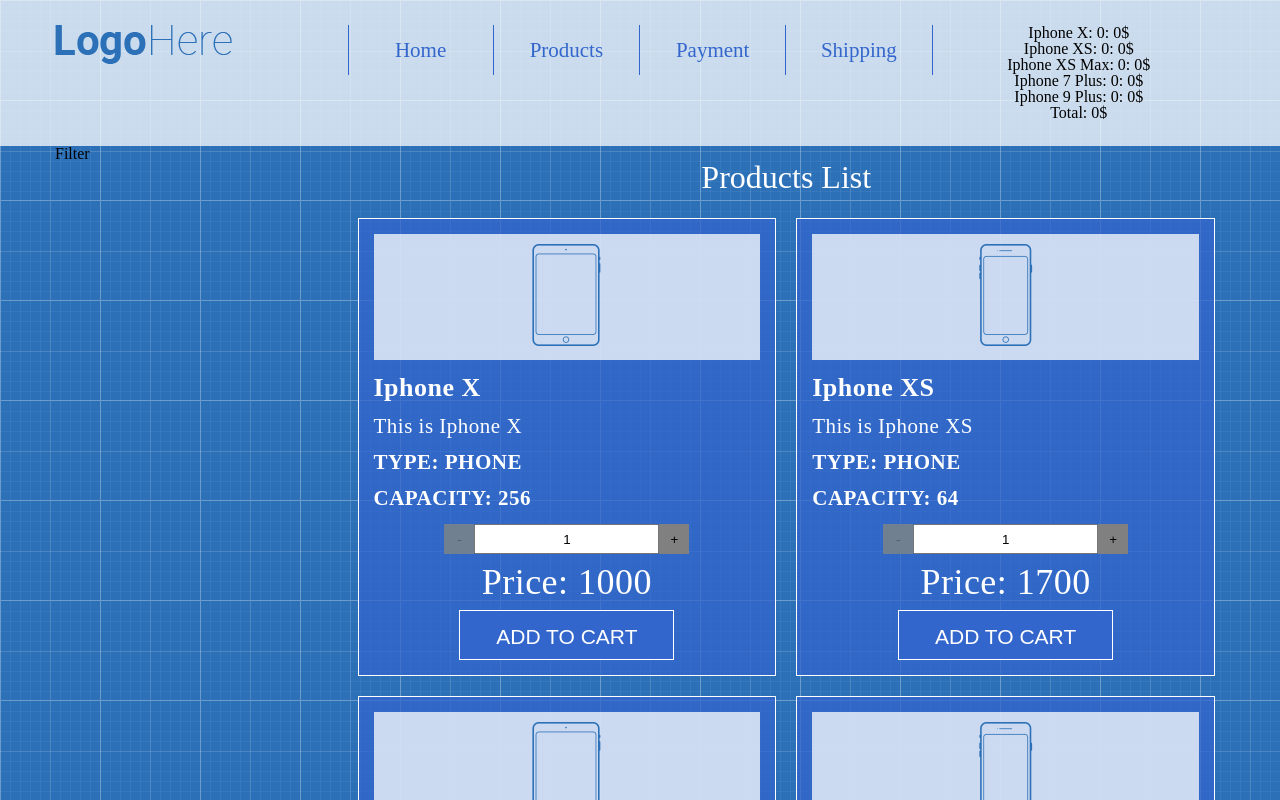
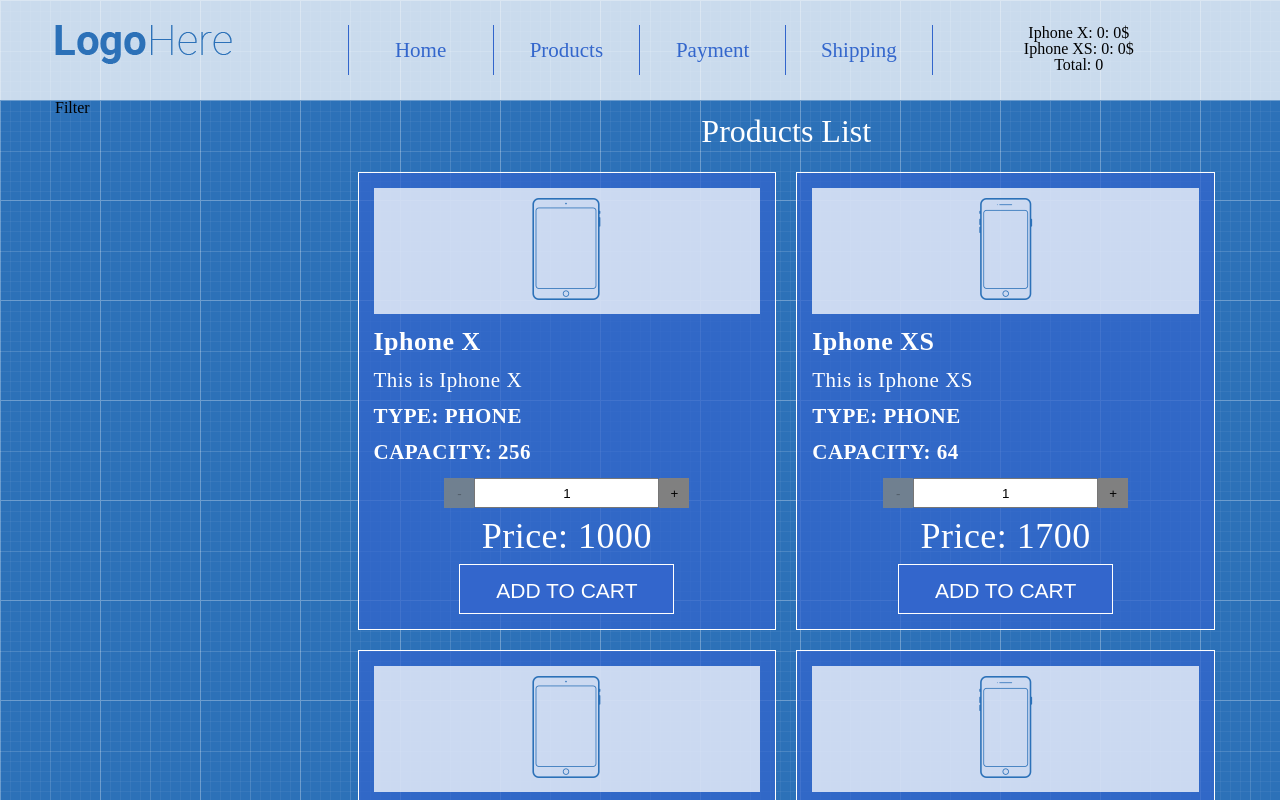
Before and after one commit to dimonkatri4/shop-project, a React (Create React App) app: page / in a window 1280 px wide. Shown: the top 800 px of the page. Built offline with nearby package versions, Linux system fonts and the light colour scheme.

Commit message:
добавили total за допомогою метода reduce

```diff
--- a/src/App/App.js
+++ b/src/App/App.js
@@ -14,9 +14,6 @@
 	productInCart: {
 		1:0,
 		2:0,
-		3:0,
-		4:0,
-		5:0
 	}
 }
 
--- a/src/App/Header/Cart/Cart.js
+++ b/src/App/Header/Cart/Cart.js
@@ -8,13 +8,12 @@
 	[product.id]:product
 }),{})
 
-console.log(productsMap)
 
 
 const Cart = ({
 	productInCart
 }) => {
-
+	console.log(keys(productInCart))
 	return (
 	<div className="cart text-center">
 		{
@@ -25,7 +24,10 @@
 					</div>
 			))
 		}
-		Total: 0$
+		Total: {
+			keys(productInCart).reduce((total,productId)=>
+			 total + (productsMap[productId].price * productInCart[productId]), 0 )
+		}
 	</div>
 	)
 }
```
